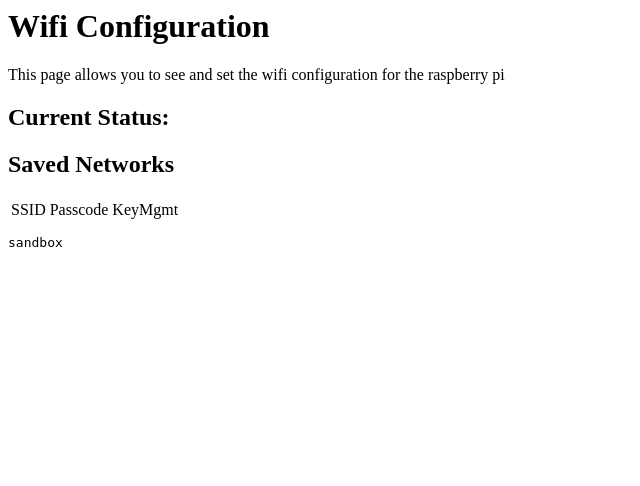
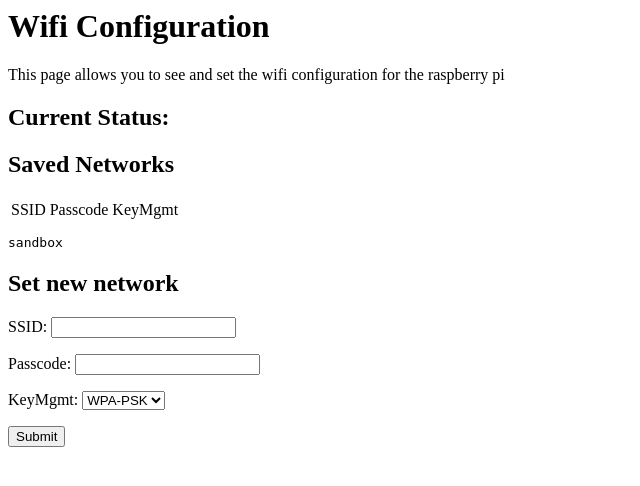
Before and after one commit to CalmEQ/calmeq-mypi, a PHP site: page /wifi.php in a window 1280 px wide. Shown: the top 486 px of the page, without its empty margins (0-640 px from the left). Run offline with PHP 8.4, Linux system fonts and the light colour scheme.

Commit message:
add setting the wifi to the process

```diff
--- a/www/wifi.php
+++ b/www/wifi.php
@@ -26,6 +26,15 @@
     </table>
     <pre><?php system('whoami'); ?></pre>
     <pre><?php exec('/home/pi/calmeq-mypi/bin/listnetworks.sh', $list); echo implode("<br>", $list) ?></pre>
+
+  <h2>Set new network</h2>
+  <form action="setwifi.php" method="post">
+    <p>SSID: <input type="text" name="ssid" /></p>
+    <p>Passcode: <input type="text" name="passcode" /></p>
+    <p>KeyMgmt: <select name="keymgmt"><option value="WPA-PSK">WPA-PSK</option></select></p>
+    <p><input type="submit"/></p>
+  </form>
+
   </body>
 
 
```
Also changed, not shown: www/setwifi.php (added, +19 -0 lines), 1 other file.
